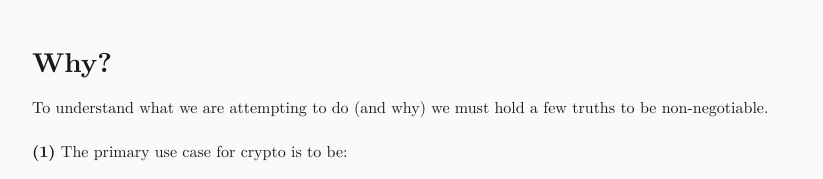
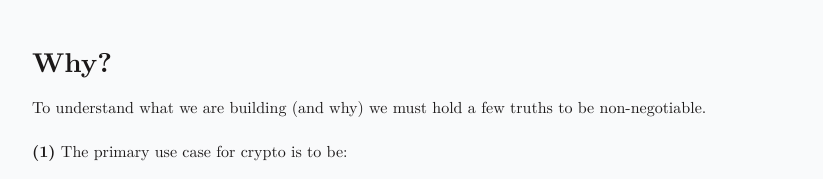
Before and after one commit to eigenwallet/vision, a website built with Vite: page index.html in a window 1280 px wide. Shown: the part 876-1055 px from the top of the page, without its empty margins (228-1051 px from the left). Built offline with nearby package versions, Linux system fonts and the light colour scheme.

Commit message:
refactor: "what we doing" -> "what we building"

```diff
--- a/index.html
+++ b/index.html
@@ -86,7 +86,7 @@
       <h2 id="why">Why?</h2>
 
       <p>
-        To understand what we are attempting to do (and why) we must hold a few truths to be non-negotiable.
+        To understand what we are building (and why) we must hold a few truths to be non-negotiable.
       </p>
 
       <p>
```
